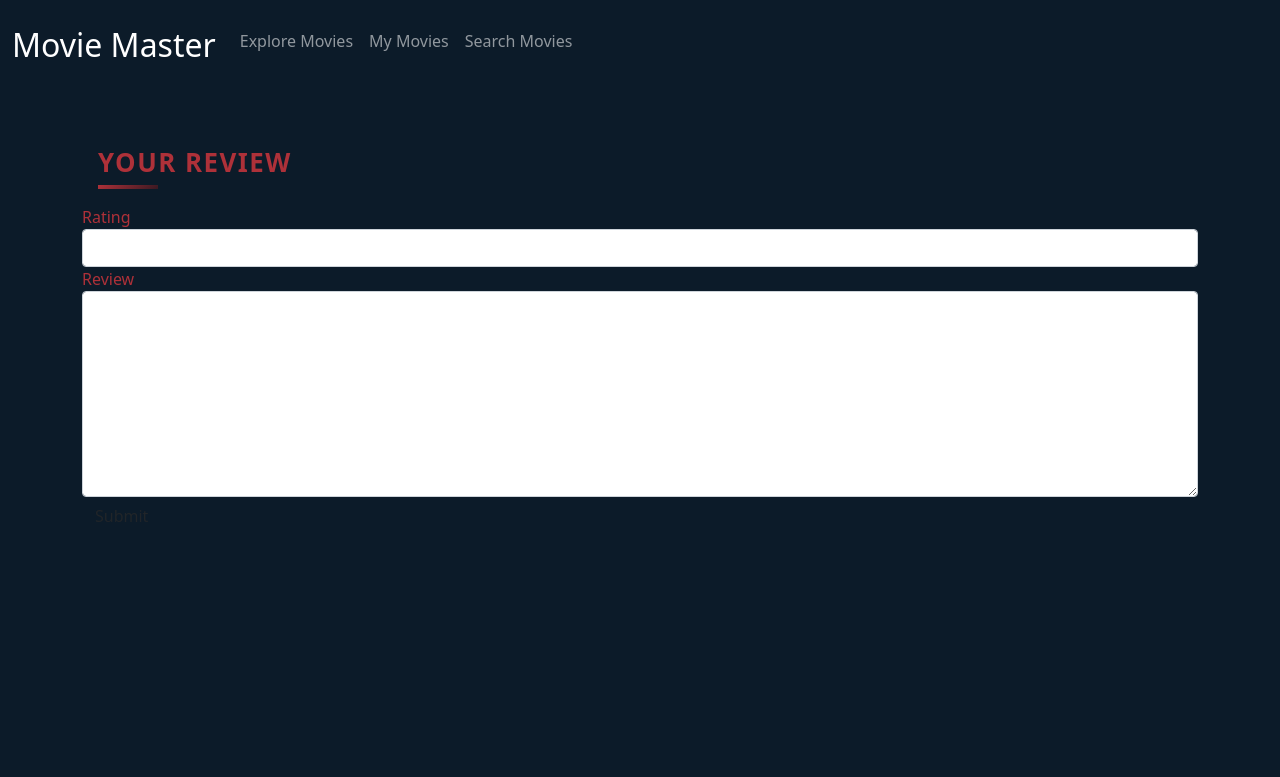
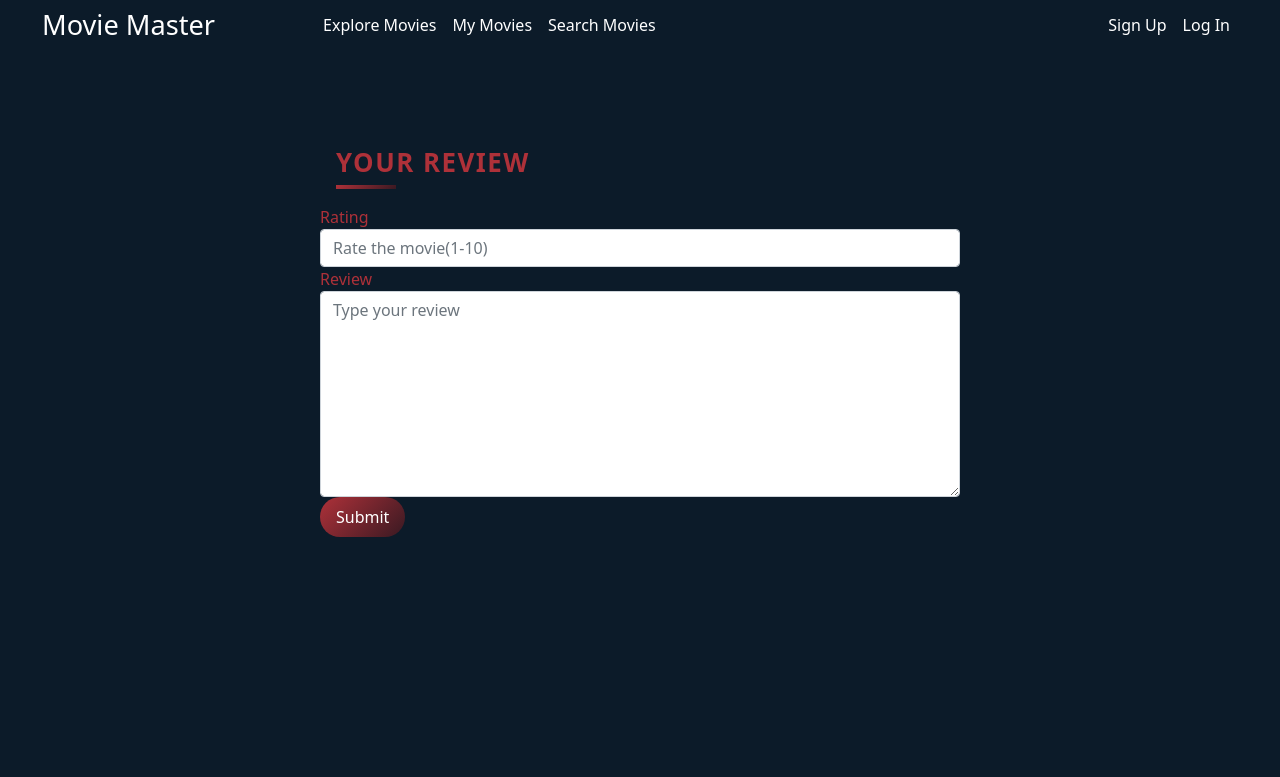
Before and after one commit to lulusde1210/movie-master-website, a Flask app: page /movies/edit/1 in a window 1280 px wide. Shown: the top 777 px of the page. After the commit the page ends 537 px from the top, so only its background shows below. Run offline with Flask 2, Linux system fonts and the light colour scheme; data that the repository does not hold is empty; some libraries are stand-ins or nearby versions.

Commit message:
refactoring

```diff
--- a/app/models/form.py
+++ b/app/models/form.py
@@ -4,12 +4,14 @@ from wtforms.validators import DataRequired
 
 
 class CreateEditForm(FlaskForm):
-    rating = StringField("Rating", validators=[DataRequired()])
+    rating = StringField("Rating", render_kw={
+                         "placeholder": "Rate the movie(1-10)"}, validators=[DataRequired()])
     review = TextAreaField("Review", validators=[DataRequired()], render_kw={
-                           'class': 'form-control', 'rows': 8})
-    submit = SubmitField("Submit")
+                           'class': 'form-control', 'rows': 8, "placeholder": "Type your review"})
+    submit = SubmitField("Submit", render_kw={'class': 'button'})
 
 
 class CreateAddForm(FlaskForm):
-    title = StringField("Movie Title", validators=[DataRequired()])
-    submit = SubmitField("Search")
+    title = StringField("Movie Title", render_kw={
+                        "placeholder": "Search by movie title"}, validators=[DataRequired()])
+    submit = SubmitField("Search", render_kw={'class': 'button'})
--- a/app/static/css/styles.css
+++ b/app/static/css/styles.css
@@ -13,11 +13,11 @@ body {
 	position: relative;
 	color: #AE3139;
 	font-size: 1rem;
-	;
 }
 
 .container {
 	margin-top: 100px;
+
 }
 
 .large {
@@ -62,7 +62,8 @@ p.description {
 }
 
 
-.button {
+.button,
+#submit {
 	cursor: pointer;
 	color: #fff;
 	text-decoration: none;
@@ -100,17 +101,43 @@ p.description {
 
 /* navbar */
 .navbar {
+	padding: 0 30px;
 	position: fixed;
 	top: 0;
 	width: 100%;
 	z-index: 2;
-	color: #b7afaf;
+	transition: all 0.5s ease;
+}
+
+.navbar-dark .navbar-nav .nav-link {
+	color: #fff;
+}
+
+
+#navbarNavAltMarkup {
+	display: flex;
+	flex-direction: row;
+	justify-content: space-between;
 }
 
 .navbar-brand {
-	padding-top: 0.8rem;
-	font-size: 2rem;
+	font-size: 1.7rem;
+	margin-right: 100px;
 }
+
+.nav-scroll {
+	background-color: #0c1b29;
+}
+
+@media screen and (max-width: 1000px) {
+
+	#navbarNavAltMarkup {
+		flex-direction: column;
+		justify-content: flex-start;
+		align-items: flex-start;
+	}
+}
+
 
 /* INDEX HTML */
 
@@ -376,10 +403,21 @@ h1.trending {
 	border: #AE3139 solid 2px;
 }
 
+.flash_container {
+	position: absolute;
+	top: 100px;
+	z-index: 3;
+}
 
 
-/* .flash_container {
-	position: absolute;
-	top: 100px;
-	z-index: 2;
-} */
+
+.form-container {
+	display: flex;
+	justify-content: center;
+	align-items: center;
+}
+
+#edit-form,
+#search-form {
+	width: 50%;
+}
--- a/app/static/js/index.js
+++ b/app/static/js/index.js
@@ -0,0 +1,8 @@
+const navbar = document.querySelector('.navbar');
+window.onscroll = () => {
+    if (window.scrollY > 50) {
+        navbar.classList.add('nav-scroll');
+    } else {
+        navbar.classList.remove('nav-scroll');
+    }
+};
--- a/app/templates/base.html
+++ b/app/templates/base.html
@@ -22,7 +22,7 @@
     <script src="https://cdn.jsdelivr.net/npm/bootstrap@5.2.2/dist/js/bootstrap.bundle.min.js"
         integrity="sha384-OERcA2EqjJCMA+/3y+gxIOqMEjwtxJY7qPCqsdltbNJuaOe923+mo//f6V8Qbsw3"
         crossorigin="anonymous"></script>
-
+    <script src="{{ url_for('static', filename='js/index.js') }}"></script>
 </body>
 
 </html>
--- a/app/templates/edit.html
+++ b/app/templates/edit.html
@@ -4,10 +4,10 @@
 {% block title %}Edit Movie{% endblock %}
 
 {% block content %}
-<div class="container">
-
-  <h1 class="heading">Your Review</h1>
-  {{ wtf.quick_form(form, novalidate=True) }}
-  {% endblock %}
-
+<div class="form-container">
+  <div id="edit-form">
+    <h1 class="heading">Your Review</h1>
+    {{ wtf.quick_form(form, novalidate=True) }}
+    {% endblock %}
+  </div>
 </div>
--- a/app/templates/index.html
+++ b/app/templates/index.html
@@ -2,9 +2,9 @@
 {% import "bootstrap/wtf.html" as wtf %}
 
 {% block title %}Movie Master{% endblock %}
+{% include 'message.html' %}
 
 {% block content %}
-{% include 'message.html' %}
 <div class="hero">
     <h1 class="title">Movie Master</h1>
 </div>
--- a/app/templates/nav.html
+++ b/app/templates/nav.html
@@ -12,6 +12,10 @@
                 <a class="nav-link" href="{{url_for('movies.show_my_movies')}}">My Movies</a>
                 <a class="nav-link" href="{{url_for('movies.search_movie')}}">Search Movies</a>
             </div>
+            <div class="navbar-nav user">
+                <a class="nav-link" href="#">Sign Up</a>
+                <a class="nav-link" href="#">Log In</a>
+            </div>
         </div>
     </div>
 </nav>
```
Also changed, not shown: app/templates/search.html (+5 -3 lines).
